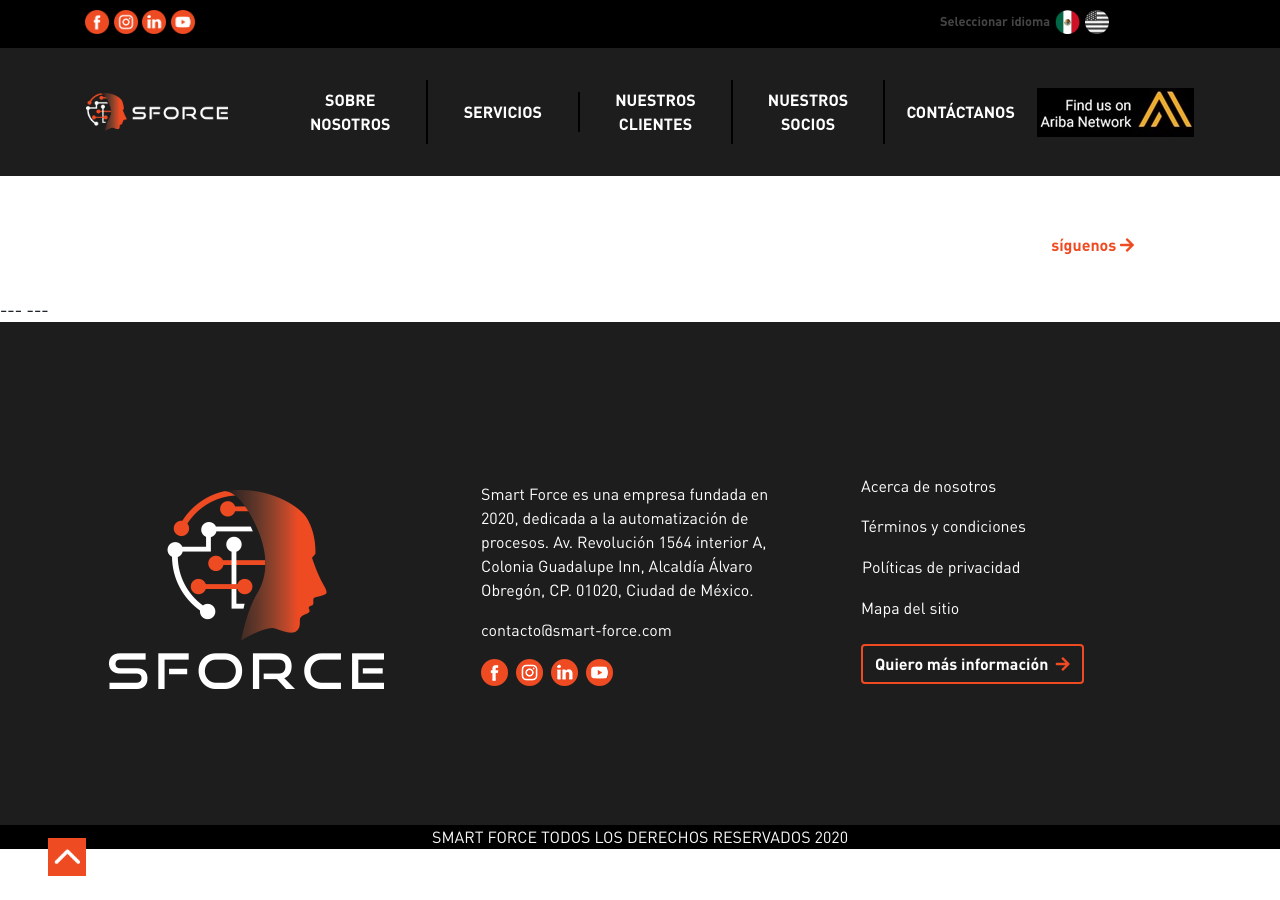
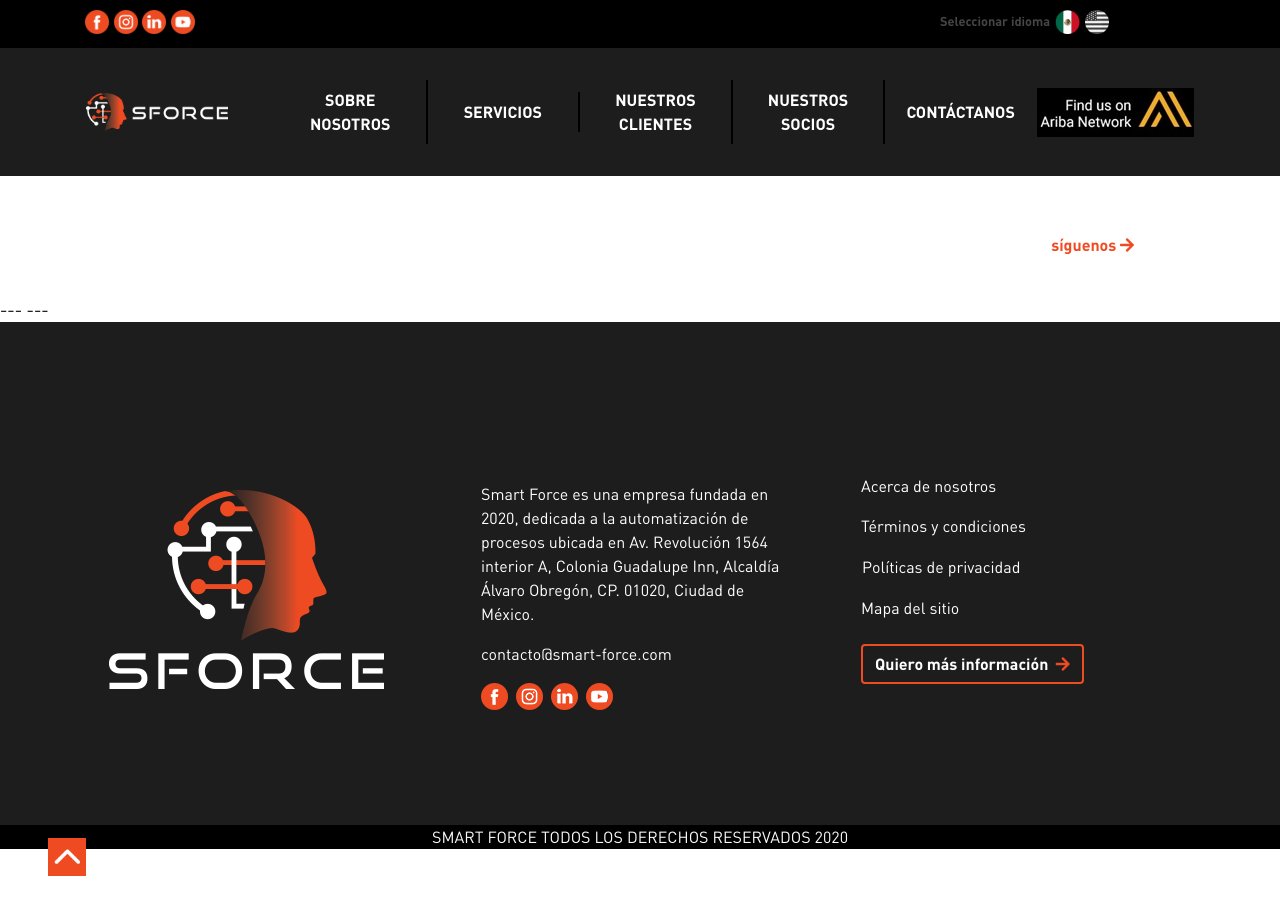
Before and after one commit to smartforcemx/sforce-jekyll, a Jekyll site: the page built from index.html, in a window 1280 px wide and 900 px high, scrolled down 3727 px. Built offline with Jekyll 4.4.1, drawn with Linux system fonts in a browser that asks for light colours; nearby versions of some CDN libraries.

Commit message:
Update from Forestry.io Rafael Castañeda Garduño updated _data/footer.yml

```diff
--- a/_data/footer.yml
+++ b/_data/footer.yml
@@ -42,8 +42,8 @@
 descripcion:
   texto:
     es: Smart Force es una empresa fundada en 2020, dedicada a la automatización de
-      procesos.     Av. Revolución 1564 interior A, Colonia Guadalupe Inn, Alcaldía
+      procesos ubicada en Av. Revolución 1564 interior A, Colonia Guadalupe Inn, Alcaldía
       Álvaro Obregón, CP. 01020, Ciudad de México.
-    en: Smart Force is a company founded in 2020, dedicated to process automation.     Av.
-      Revolución 1564 interior A, Colonia Guadalupe Inn, Alcaldía Álvaro Obregón,
-      CP. 01020, Ciudad de México.
+    en: Smart Force is a company founded in 2020, dedicated to process automation,
+      located in Av. Revolución 1564 interior A, Colonia Guadalupe Inn, Alcaldía Álvaro
+      Obregón, CP. 01020, Ciudad de México.
```
